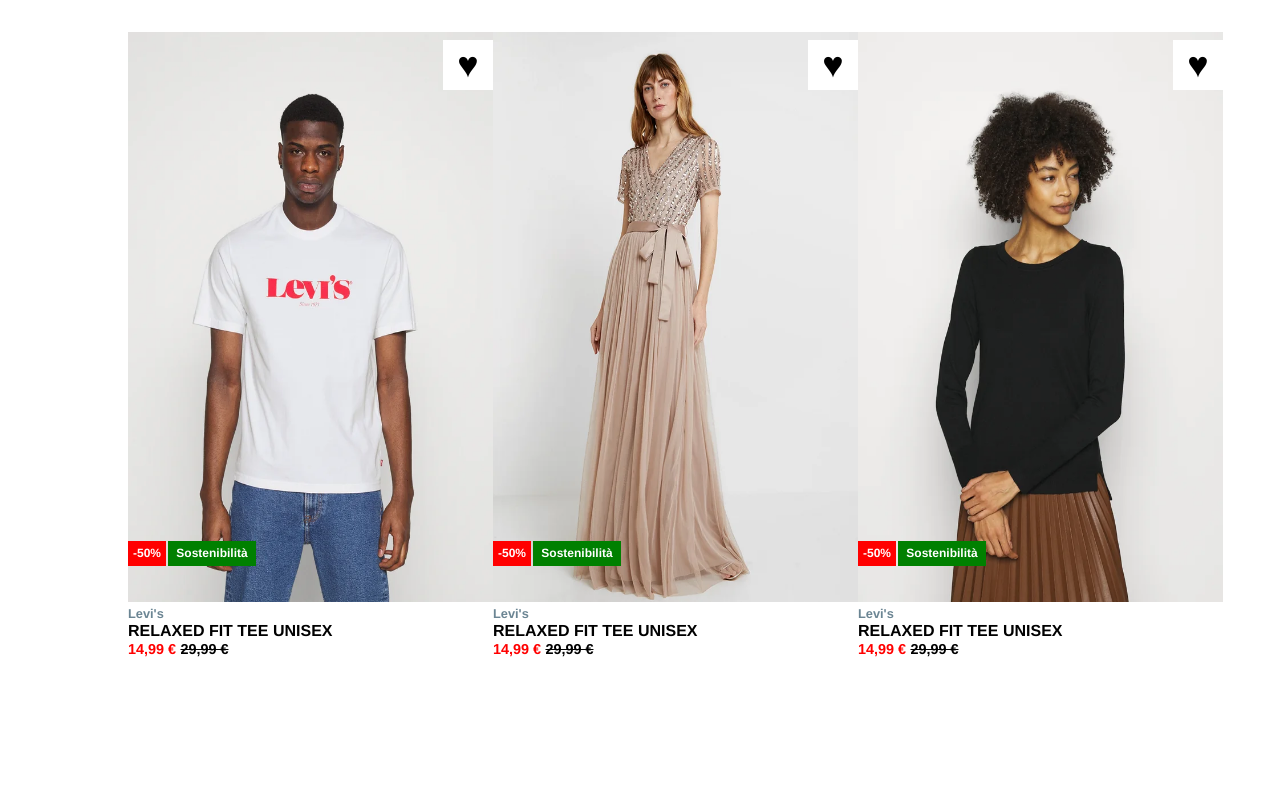
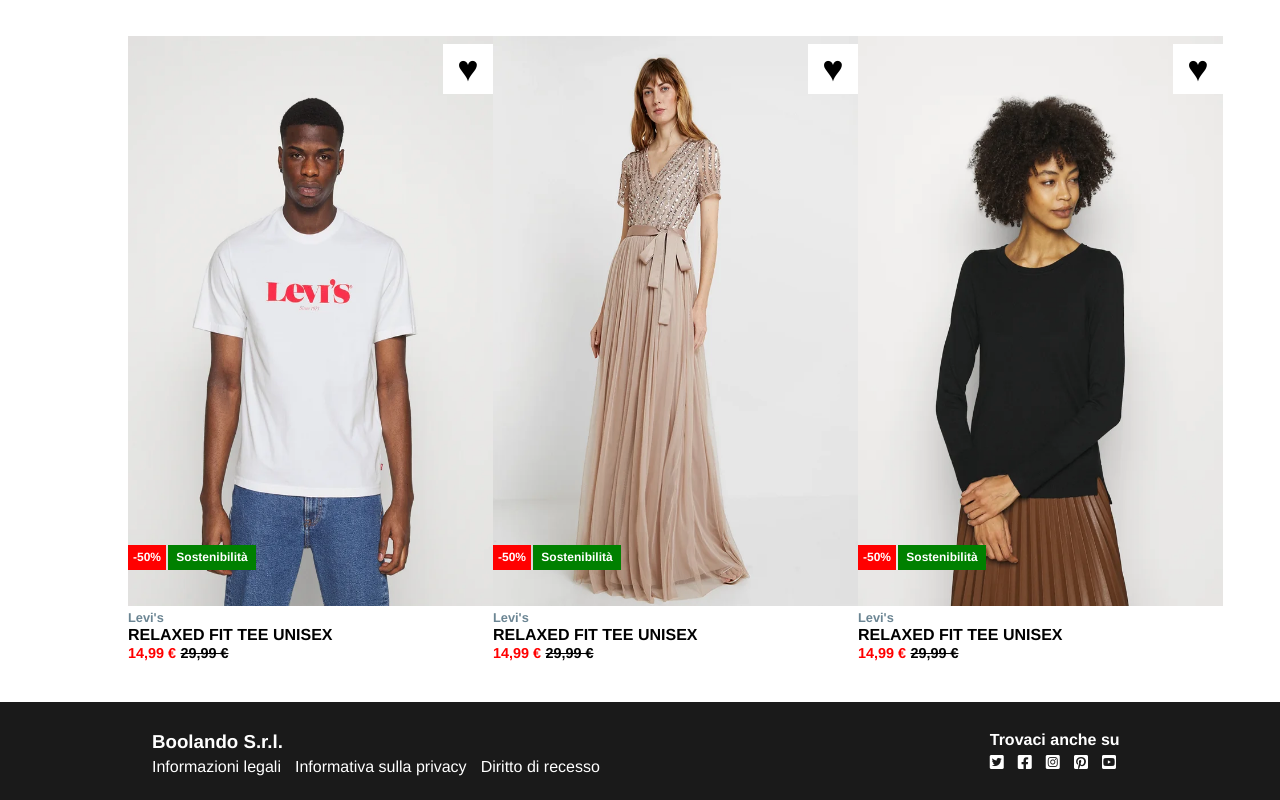
Before and after one commit to FabioCostantino84/html-css-boolando, a plain HTML site: page index.html in a window 1280 px wide. Shown: the part 799-1599 px from the top of the page. Before the commit the page ends 1497 px from the top, so only its background shows below. Drawn offline with Linux system fonts and the light colour scheme.

Commit message:
add footer

```diff
--- a/assets/css/style.css
+++ b/assets/css/style.css
@@ -19,6 +19,44 @@ body {
     font-family: Helvetica, sans-serif;
 }
 
+.hearts:hover {
+    color: var(--boo-discount);
+}
+
+.discount {
+    background-color: var(--boo-discount);
+    color: var(--boo-text-ligth);
+    font-weight: bold;
+    text-align: center;
+    font-size: 0.75rem;
+    height: 25px;
+    width: 38px;
+    padding: 5px;
+    position: absolute;
+    bottom: 2.25rem;
+}
+
+.sust {
+    background-color: var(--boo-sust);
+    color: var(--boo-text-ligth);
+    font-weight: bold;
+    text-align: center;
+    font-size: 0.75rem;
+    height: 25px;
+    width: 88px;
+    padding: 5px;
+    position: absolute;
+    left: 2.5rem;
+    bottom: 2.25rem;
+}
+
+.brand {
+    color: var(--boo-text-gray);
+    font-size: 0.8rem;
+    font-weight: 700;
+    line-height: 1rem;
+}
+
 /* end common */
 
 /* utilities */
@@ -34,14 +72,6 @@ header {
     justify-content: center;
     box-shadow: 0 0 0 0.2rem;
     color: #3131313b;
-}
-
-.header_cont {
-    background-color: red;
-    max-width: 1170px;
-    width: 80%;
-    height: 50px;
-    margin: 0.6rem;
 }
 
 .header_cont {
@@ -74,7 +104,6 @@ a {
     color: var(--boo-text-ligth);
     list-style-type: none;
     padding: 0.3rem;
-    font-weight: bold;
 }
 
 .logo_boo {
@@ -107,7 +136,7 @@ a {
     height: 570px;
 }
 
-.hearts{
+.hearts {
     background-color: var(--boo-text-ligth);
     width: 50px;
     height: 50px;
@@ -119,52 +148,51 @@ a {
     align-items: center;
 }
 
-.discount{
-    background-color: var(--boo-discount);
-    color: var(--boo-text-ligth);
-    font-weight: bold;
-    text-align: center;
-    font-size: 0.75rem;
-    height: 25px;
-    width: 38px;
-    padding: 5px;
-    position: absolute;
-    bottom: 2.25rem;
-}
 
-.sust{
-    background-color: var(--boo-sust);
-    color: var(--boo-text-ligth);
-    font-weight: bold;
-    text-align: center;
-    font-size: 0.75rem;
-    height: 25px;
-    width: 88px;
-    padding: 5px;
-    position: absolute;
-    left: 2.5rem;
-    bottom: 2.25rem;
-}
-.brand{
-    color: var(--boo-text-gray);
-    font-size: 0.8rem;
-    font-weight: 700;
-    line-height: 1rem;
-}
-.model{
+.model {
     font-weight: 700;
 }
 
-.price{
+.price {
     color: var(--boo-discount);
     font-size: 0.9rem;
     font-weight: bold;
 }
 
-.old_price{
+.old_price {
     font-size: 0.9rem;
     font-weight: bold;
     text-decoration: line-through;
 }
 
 /* #endregion main */
+
+/* #region footer */
+
+footer {
+    background-color: var(--boo-footer);
+    padding: 1.5rem;
+    justify-content: center;
+}
+
+.cont_footer {
+    max-width: 1170px;
+    width: 80%;
+    height: 50px;
+}
+
+.info_footer {
+    width: 85%;
+}
+
+.cont_icon {
+    width: 15%;
+}
+
+h3,
+h4 {
+    color: var(--boo-text-ligth);
+    padding: 4.8px;
+}
+
+/* #endregion footer */
--- a/index.html
+++ b/index.html
@@ -5,11 +5,13 @@
     <meta charset="UTF-8">
     <meta name="viewport" content="width=device-width, initial-scale=1.0">
     <title>html-css-boolando</title>
-    <link rel="stylesheet" href="https://cdnjs.cloudflare.com/ajax/libs/font-awesome/6.4.0/css/all.min.css" integrity="sha512-iecdLmaskl7CVkqkXNQ/ZH/XLlvWZOJyj7Yy7tcenmpD1ypASozpmT/E0iPtmFIB46ZmdtAc9eNBvH0H/ZpiBw==" crossorigin="anonymous" referrerpolicy="no-referrer" />
+    <link rel="stylesheet" href="https://cdnjs.cloudflare.com/ajax/libs/font-awesome/6.4.0/css/all.min.css"
+        integrity="sha512-iecdLmaskl7CVkqkXNQ/ZH/XLlvWZOJyj7Yy7tcenmpD1ypASozpmT/E0iPtmFIB46ZmdtAc9eNBvH0H/ZpiBw=="
+        crossorigin="anonymous" referrerpolicy="no-referrer" />
     <link rel="stylesheet" href="./assets/css/style.css">
 </head>
 
-<body class="de/bug">
+<body>
 
     <header class="d-flex">
         <div class="header_cont d-flex">
@@ -116,7 +118,24 @@
     </main>
     <!-- main -->
 
-    <footer>
+    <footer class="d-flex">
+        <div class="cont_footer d-flex">
+            <div class="info_footer">
+                <h3>Boolando S.r.l.</h3>
+                <a href="#">Informazioni legali</a>
+                <a href="#">Informativa sulla privacy</a>
+                <a href="#">Diritto di recesso</a>
+            </div>
+
+            <div class="cont_icon">
+                <h4>Trovaci anche su</h4>
+                <a href=""><i class="fa-brands fa-square-twitter" style="color: #ffffff;"></i></a>
+                <a href=""><i class="fa-brands fa-square-facebook" style="color: #ffffff;"></i></a>
+                <a href=""><i class="fa-brands fa-square-instagram" style="color: #ffffff;"></i></a>
+                <a href=""><i class="fa-brands fa-square-pinterest" style="color: #ffffff;"></i></a>
+                <a href=""><i class="fa-brands fa-square-youtube" style="color: #ffffff;"></i></a>
+            </div>
+        </div>
 
     </footer>
     <!-- footer -->
```
